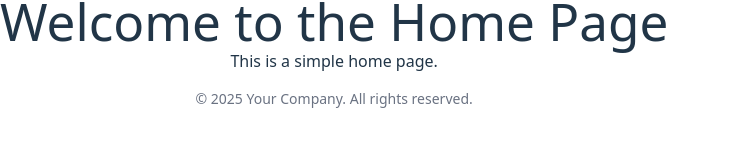
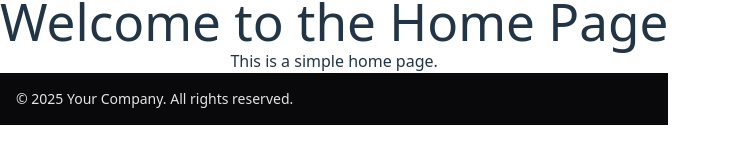
Before and after one commit to HFM007/BonitERP, a React (Vite) app: page / in a window 1280 px wide. Shown: the part 353-516 px from the top of the page, without its empty margins (0-731 px from the left). Built offline with nearby package versions, Linux system fonts and the light colour scheme.

Commit message:
style: update Footer component to use Tailwind CSS classes for improved styling

```diff
--- a/src/views/layout/footer.jsx
+++ b/src/views/layout/footer.jsx
@@ -1,7 +1,9 @@
 export default function Footer() {
   return (
-    <footer className="text-center text-gray-500 py-4 text-sm">
-      &copy; {new Date().getFullYear()} Your Company. All rights reserved.
+    <footer className="footer items-center p-4 bg-neutral text-neutral-content">
+      <div className="items-center grid-flow-col">
+        <p>&copy; {new Date().getFullYear()} Your Company. All rights reserved.</p>
+      </div>
     </footer>
   );
 }
```
